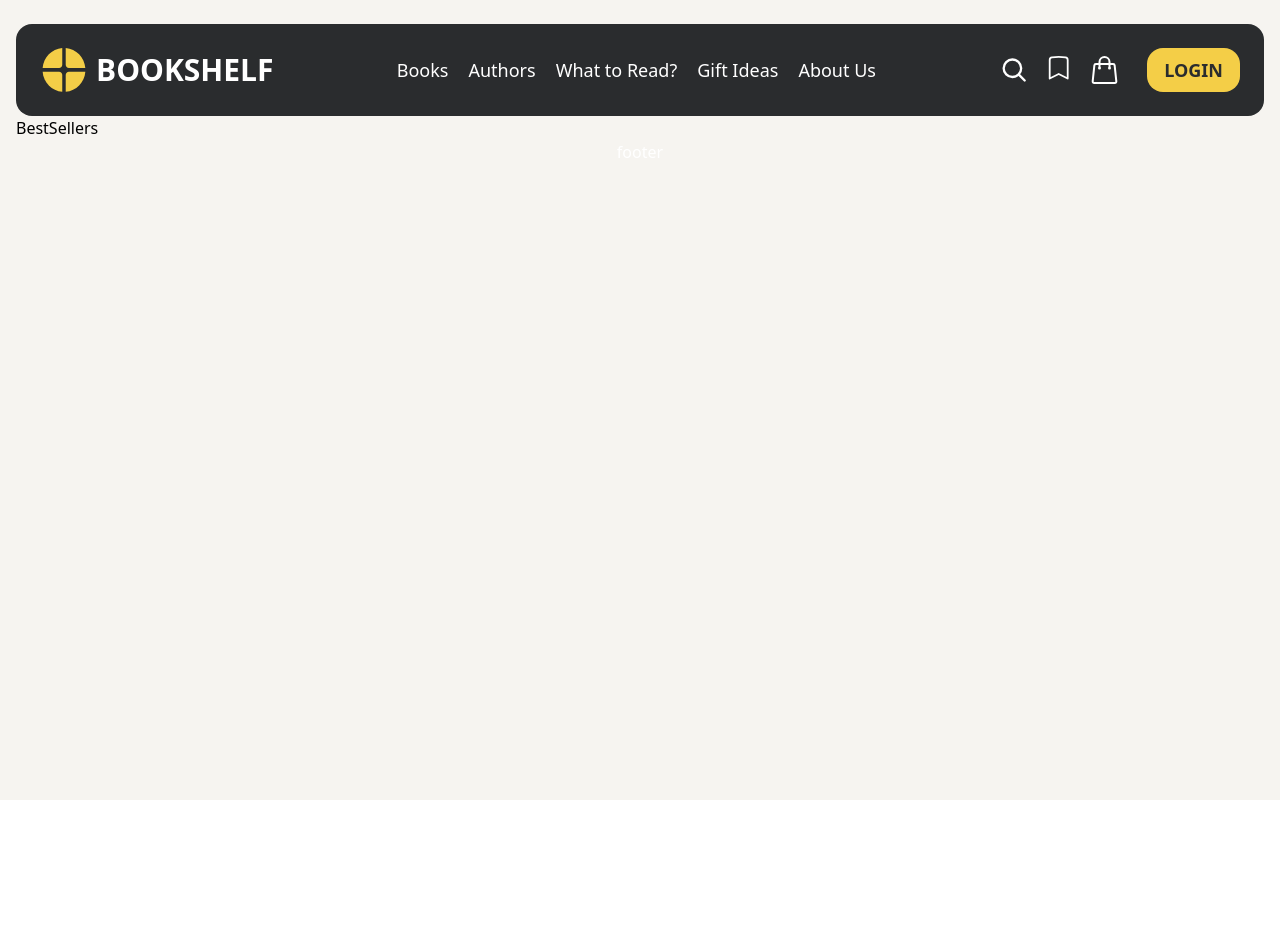
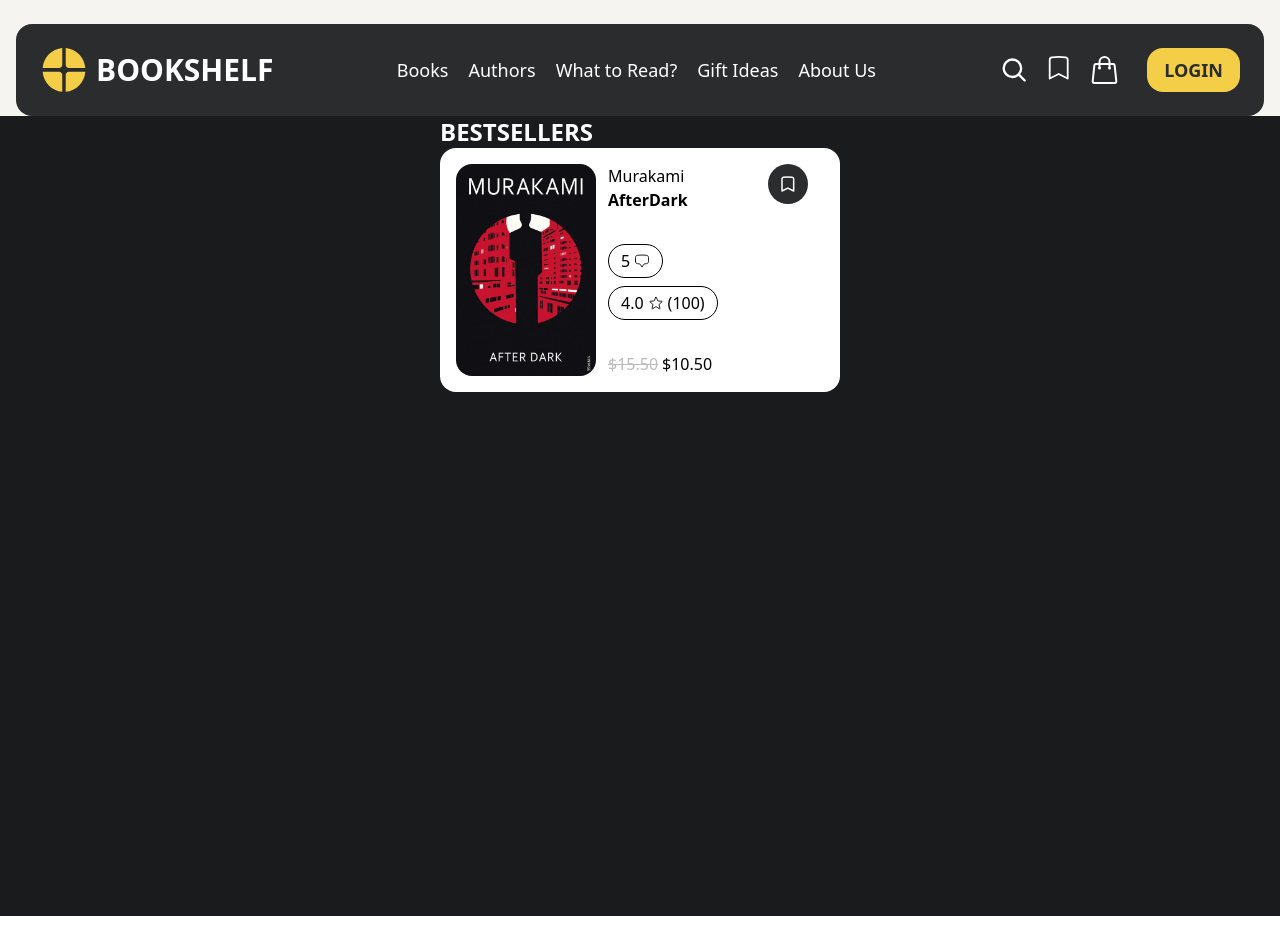
Before and after one commit to abdullahnadeemdev/bookshelf, a React (Vite) app: page / in a window 1280 px wide. Before the commit the page ends 800 px from the top, so only its background shows below. Built offline with nearby package versions, Linux system fonts and the light colour scheme.

Commit message:
card added to bestsellers

```diff
--- a/src/App.jsx
+++ b/src/App.jsx
@@ -4,7 +4,7 @@ import Home from "./pages/home/Index";
 function App() {
   return (
     <Layout>
-      <div className="px-4">
+      <div className="">
         <Home />
       </div>
     </Layout>
--- /dev/null
+++ b/src/assets/svgs/Bookmark.jsx
@@ -0,0 +1,22 @@
+import React from "react";
+
+export const Bookmark = ({ classname, ...props }) => {
+  return (
+    <svg
+      viewBox="0 0 40 40"
+      fill="none"
+      className={`h-10 w-10 ${classname}`}
+      xmlns="http://www.w3.org/2000/svg"
+      {...props}
+    >
+      <rect width={40} height={40} rx={20} fill="#2A2C2E" />
+      <path
+        d="M24.1837 13.2508C25.0397 13.3501 25.6667 14.0881 25.6667 14.9499V27L19.8333 24.0833L14 27V14.9499C14 14.0881 14.627 13.3501 15.483 13.2508C16.9101 13.0851 18.3618 13 19.8333 13C21.3049 13 22.7566 13.0851 24.1837 13.2508Z"
+        stroke="white"
+        strokeWidth={1.5}
+        strokeLinecap="round"
+        strokeLinejoin="round"
+      />
+    </svg>
+  );
+};
--- /dev/null
+++ b/src/assets/svgs/Comment.jsx
@@ -0,0 +1,21 @@
+import React from "react";
+
+export const Comment = ({ classname, ...props }) => {
+  return (
+    <svg
+      className={`h-4 w-4 ${classname}`}
+      viewBox="0 0 16 16"
+      fill="none"
+      xmlns="http://www.w3.org/2000/svg"
+      {...props}
+    >
+      <path
+        d="M1.5 8.50623C1.5 9.57362 2.24894 10.5027 3.30497 10.658C4.01699 10.7627 4.73663 10.8439 5.46309 10.9009C5.77428 10.9253 6.05886 11.0883 6.232 11.348L8 14L9.76797 11.348C9.94112 11.0883 10.2257 10.9253 10.5369 10.9009C11.2633 10.844 11.983 10.7627 12.695 10.6581C13.751 10.5028 14.5 9.5737 14.5 8.5063V4.4937C14.5 3.42631 13.751 2.49722 12.695 2.34196C11.1627 2.11668 9.59507 2 8.00019 2C6.40517 2 4.83741 2.1167 3.30498 2.34202C2.24894 2.49729 1.5 3.42637 1.5 4.49376V8.50623Z"
+        stroke="black"
+        strokeOpacity={0.87}
+        strokeLinecap="round"
+        strokeLinejoin="round"
+      />
+    </svg>
+  );
+};
--- /dev/null
+++ b/src/assets/svgs/Star.jsx
@@ -0,0 +1,21 @@
+import React from "react";
+
+export const Star = ({ classname, ...props }) => {
+  return (
+    <svg
+      className={`h-4 w-4 ${classname}`}
+      viewBox="0 0 16 16"
+      fill="none"
+      xmlns="http://www.w3.org/2000/svg"
+      {...props}
+    >
+      <path
+        d="M7.65374 2.33255C7.78184 2.02457 8.21813 2.02457 8.34623 2.33255L9.76355 5.74019C9.81755 5.87003 9.93965 5.95874 10.0798 5.96998L13.7587 6.26491C14.0912 6.29156 14.226 6.7065 13.9726 6.92351L11.1698 9.32447C11.063 9.41595 11.0163 9.5595 11.049 9.69628L11.9053 13.2862C11.9827 13.6107 11.6297 13.8671 11.345 13.6932L8.19546 11.7695C8.07545 11.6962 7.92452 11.6962 7.80452 11.7695L4.65492 13.6932C4.37026 13.8671 4.01729 13.6107 4.09469 13.2862L4.95101 9.69628C4.98364 9.5595 4.937 9.41595 4.83021 9.32447L2.02732 6.92351C1.774 6.7065 1.90882 6.29156 2.24131 6.26491L5.92015 5.96998C6.06032 5.95874 6.18242 5.87003 6.23642 5.74019L7.65374 2.33255Z"
+        stroke="black"
+        strokeOpacity={0.87}
+        strokeLinecap="round"
+        strokeLinejoin="round"
+      />
+    </svg>
+  );
+};
--- a/src/assets/svgs/index.js
+++ b/src/assets/svgs/index.js
@@ -1,2 +1,5 @@
 export { Logo } from "./Logo";
 export { Stamp } from "./Stamp";
+export { Bookmark } from "./Bookmark";
+export { Comment } from "./Comment";
+export { Star } from "./Star";
--- a/src/components/home/BestSellers.jsx
+++ /dev/null
@@ -1,7 +0,0 @@
-import React from "react";
-
-const BestSellers = () => {
-  return <div className="text-black">BestSellers</div>;
-};
-
-export default BestSellers;
--- /dev/null
+++ b/src/components/home/bestSellers/BestSellers.jsx
@@ -0,0 +1,13 @@
+import AfterDark from "../../../assets/images/Murakami.png";
+import { Bookmark, Comment, Star } from "../../../assets/svgs";
+import Card from "./Card";
+const BestSellers = () => {
+  return (
+    <div className="h-screen max-w-[1440px]">
+      <h1 className="font-semibold text-2xl">BESTSELLERS</h1>
+      <Card />
+    </div>
+  );
+};
+
+export default BestSellers;
--- /dev/null
+++ b/src/components/home/bestSellers/Card.jsx
@@ -0,0 +1,39 @@
+import AfterDark from "../../../assets/images/Murakami.png";
+import { Bookmark, Comment, Star } from "../../../assets/svgs";
+const Card = () => {
+  return (
+    <div className="bg-white w-100 p-4 rounded-2xl flex gap-3">
+      <div className="h-53 w-35">
+        <img
+          src={AfterDark}
+          alt="AfterDark book"
+          className="h-full w-full object-cover object-center rounded-2xl"
+        />
+      </div>
+      <div className="text-black">
+        <div className="flex justify-between w-50 mb-8">
+          <span>
+            <p>Murakami</p>
+            <p className="font-semibold">AfterDark</p>
+          </span>
+          <Bookmark />
+        </div>
+        <span className="flex items-center gap-1 border rounded-full p-1 w-fit px-3 mb-2">
+          <p>5</p>
+          <Comment />
+        </span>
+        <span className="flex items-center gap-1 border rounded-full p-1 w-fit px-3 mb-8">
+          <p>4.0</p>
+          <Star />
+          <p>(100)</p>
+        </span>
+        <span className="flex gap-1">
+          <p className="line-through text-greyText">$15.50</p>
+          <p>$10.50</p>
+        </span>
+      </div>
+    </div>
+  );
+};
+
+export default Card;
--- a/src/index.css
+++ b/src/index.css
@@ -5,6 +5,7 @@
   --color-yellow:#f4ce47;
   --color-blackC:#1a1b1d;
   --color-whiteBg:#f6f4f0;
+  --color-greyText:#bcbcbc;
 
 
   --breakpoint-xs:26.5rem;
--- a/src/pages/home/Index.jsx
+++ b/src/pages/home/Index.jsx
@@ -1,13 +1,15 @@
-import BestSellers from "../../components/home/BestSellers";
-import Hero from "../../components/home/Hero";
+import BestSellers from "../../components/home/bestSellers/BestSellers";
+import Hero from "../../components/home/hero/Hero";
 
 const Index = () => {
   return (
     <div className="">
       {/* <div className="flex items-center justify-center ">
-        <Hero />
+        <Hero />        add min max to h1
       </div> */}
-      <BestSellers />
+      <div className="flex items-center justify-center bg-blackC">
+        <BestSellers />
+      </div>
     </div>
   );
 };
```
Also changed, not shown: src/components/home/hero/Hero.jsx (renamed from src/components/home/Hero.jsx, +4 -4 lines), src/assets/images/Murakami.png (added).
